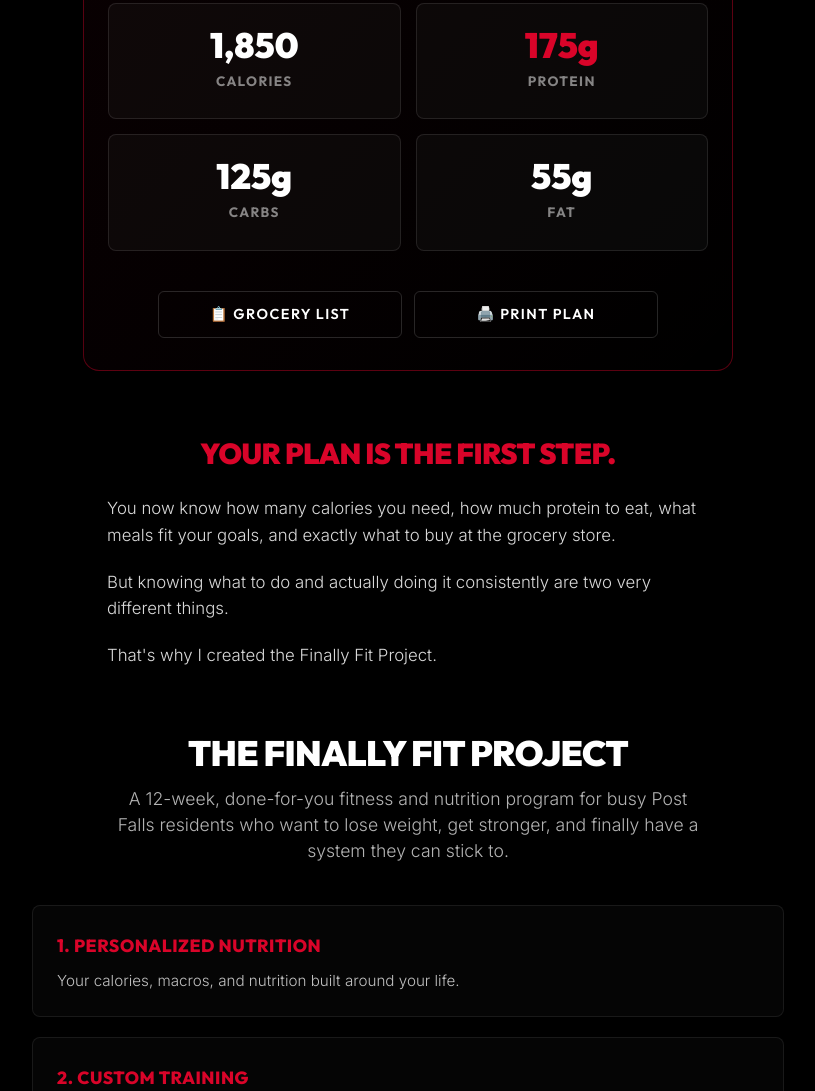
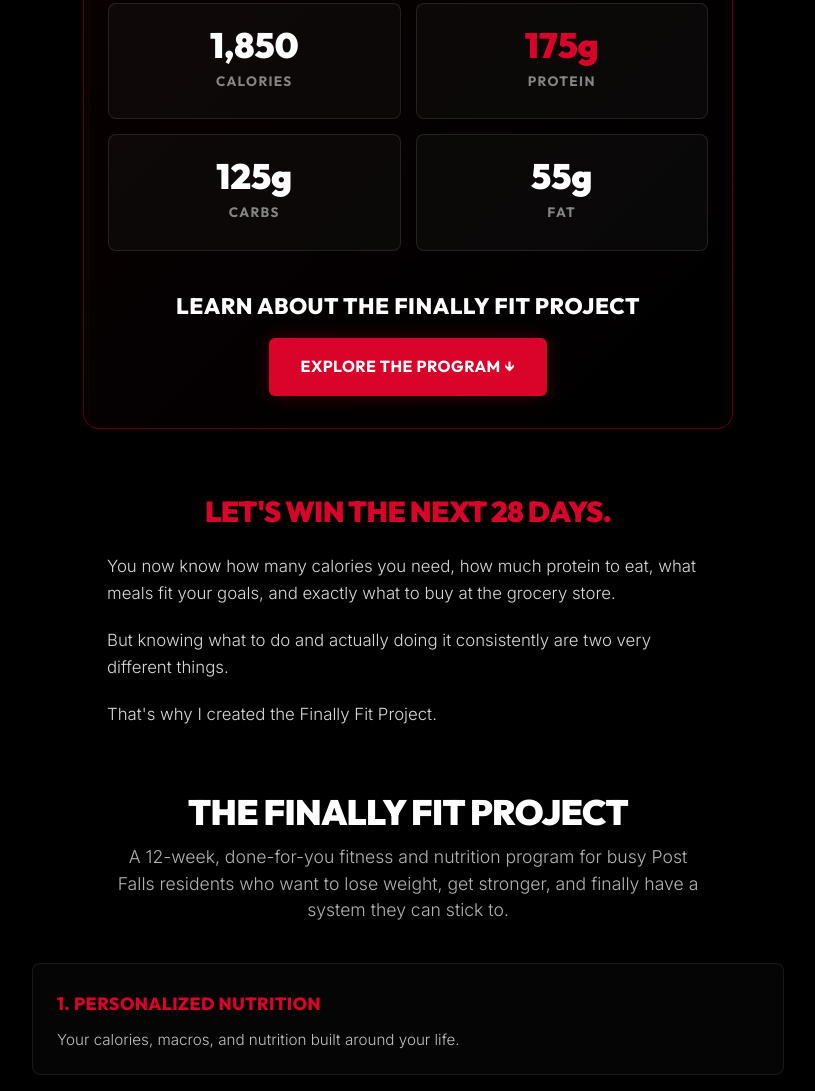
Before and after one commit to kairosservices-jpg/finally-fit-landing-page, a plain HTML site: page post-falls/index.html in a window 1280 px wide. Shown: the part 1149-2240 px from the top of the page, without its empty margins (232-1047 px from the left). Drawn offline with Linux system fonts and the light colour scheme; a script that the page names is missing.

Commit message:
Remove grocery/print buttons, add Finally Fit scroll button, rename transition section to LET'S WIN THE NEXT 28 DAYS

```diff
--- a/post-falls/index.html
+++ b/post-falls/index.html
@@ -7,14 +7,14 @@
     <meta name="description" content="Calculate your personalized daily macros, unlock member-pricing, and get chef-cooked high-protein meals delivered fresh. Done-for-you fitness nutrition.">
 
     <!-- CSS Stylesheet -->
-    <link rel="stylesheet" href="/post-falls/style.css?v=3.5">
+    <link rel="stylesheet" href="/post-falls/style.css?v=3.6">
 
     <!-- Preconnect for Google Fonts -->
     <link rel="preconnect" href="https://fonts.googleapis.com">
     <link rel="preconnect" href="https://fonts.gstatic.com" crossorigin>
 
     <!-- Script defer -->
-    <script src="/post-falls/main.js?v=3.5" defer></script>
+    <script src="/post-falls/main.js?v=3.6" defer></script>
 </head>
 <body>
 
@@ -254,21 +254,21 @@
                         </div>
                     </div>
 
-                    <!-- Grocery & PDF Print Buttons to keep existing functionality working exactly -->
-                    <div style="display: flex; gap: 12px; justify-content: center; max-width: 500px; margin: 0 auto;">
-                        <button id="download-grocery-list-btn" class="btn btn-secondary" style="flex: 1; padding: 0.85rem 1rem; font-size: 0.9rem; border-color: rgba(255,255,255,0.15); font-weight: 600; display: inline-flex; align-items: center; justify-content: center; gap: 8px; border-radius: 6px;">
-                            📋 Grocery List
-                        </button>
-                        <button id="print-meal-plan-btn" class="btn btn-secondary" style="flex: 1; padding: 0.85rem 1rem; font-size: 0.9rem; border-color: rgba(255,255,255,0.15); font-weight: 600; display: inline-flex; align-items: center; justify-content: center; gap: 8px; border-radius: 6px;">
-                            🖨️ Print Plan
-                        </button>
+                    <!-- Learn About The Finally Fit Project Section -->
+                    <div style="margin-top: 2rem; text-align: center;">
+                        <h3 style="font-family: var(--font-primary); font-weight: 800; font-size: clamp(1.1rem, 3vw, 1.4rem); text-transform: uppercase; color: #fff; margin-bottom: 1rem; letter-spacing: 0.5px;">
+                            Learn About The Finally Fit Project
+                        </h3>
+                        <a href="#finally-fit-project-section" class="btn btn-primary" style="display: inline-flex; align-items: center; justify-content: center; padding: 0.9rem 2rem; font-size: 1rem; font-weight: 700; text-transform: uppercase; letter-spacing: 0.5px; border-radius: 6px; text-decoration: none; box-shadow: 0 0 20px var(--brand-red-glow);">
+                            Explore The Program ↓
+                        </a>
                     </div>
                 </div>
 
                 <!-- SECTION 2 — BRIDGE TO FINALLY FIT PROJECT -->
                 <div class="section-bridge" style="text-align: center; max-width: 650px; margin: 4rem auto; padding: 0 1.5rem;">
                     <h3 style="font-family: var(--font-primary); font-weight: 900; font-size: 1.8rem; text-transform: uppercase; color: var(--brand-red); margin-bottom: 1.5rem; line-height: 1.25;">
-                        YOUR PLAN IS THE FIRST STEP.
+                        LET'S WIN THE NEXT 28 DAYS.
                     </h3>
                     <p style="font-size: 1.05rem; color: rgba(255,255,255,0.85); line-height: 1.6; font-weight: 300; margin-bottom: 1.25rem; text-align: left;">
                         You now know how many calories you need, how much protein to eat, what meals fit your goals, and exactly what to buy at the grocery store.
@@ -282,7 +282,7 @@
                 </div>
 
                 <!-- SECTION 3 — INTRODUCE THE FINALLY FIT PROJECT -->
-                <div class="section-program-intro" style="max-width: 800px; margin: 4rem auto; padding: 0 1.5rem;">
+                <div class="section-program-intro" id="finally-fit-project-section" style="max-width: 800px; margin: 4rem auto; padding: 0 1.5rem;">
                     <div style="text-align: center; margin-bottom: 2.5rem;">
                         <h2 style="font-family: var(--font-primary); font-weight: 900; font-size: 2.2rem; text-transform: uppercase; color: #fff; margin-bottom: 0.75rem; line-height: 1.15;">
                             THE FINALLY FIT PROJECT
```
